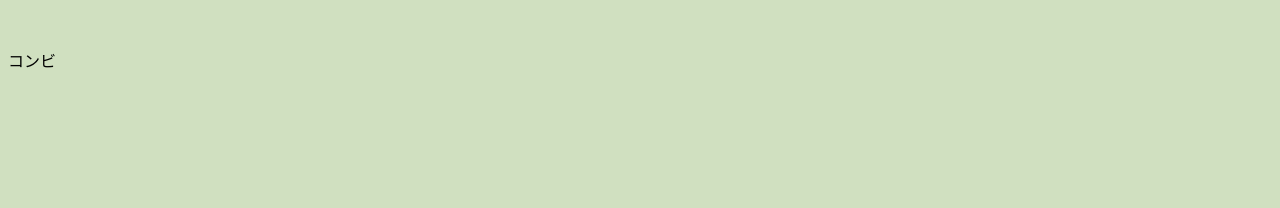
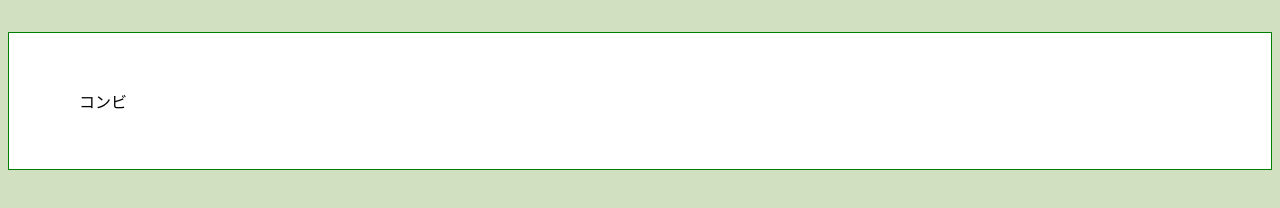
Before and after one commit to koki1124/web2-4, a plain HTML site: page index.html in a window 1280 px wide. Drawn offline with Linux system fonts and the light colour scheme.

Commit message:
Update default.css

```diff
--- a/css/default.css
+++ b/css/default.css
@@ -3,5 +3,7 @@ body{
 }
 
 #main{
-
+  padding: 40px 70px;
+  border: green 1px solid;
+  background-color: white;
 }
```
